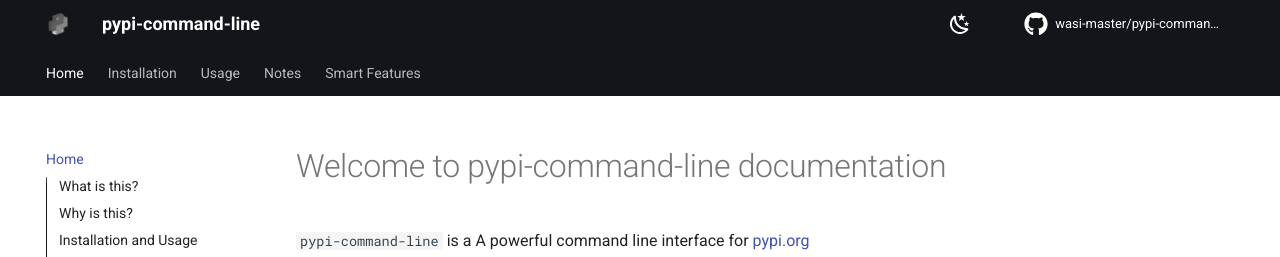
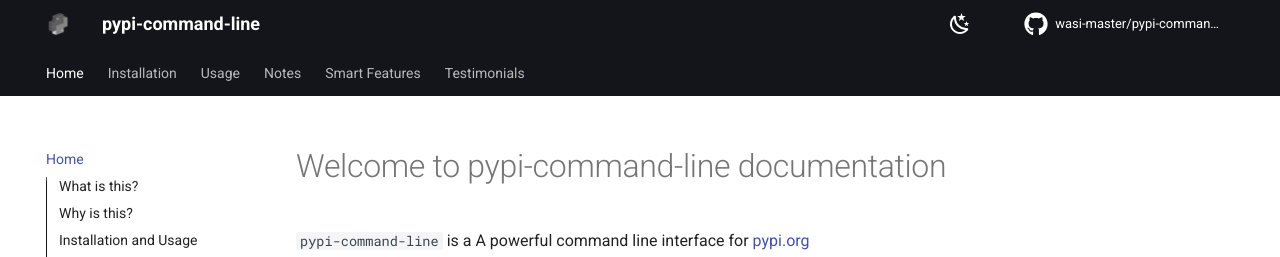
Before and after one commit to wasi-master/pypi-command-line, an MkDocs documentation site: the page built from docs/index.md, in a window 1280 px wide and 900 px high. Shown: the top 257 px of the window. Built offline with MkDocs 1.6.1 and Material for MkDocs 9.7.7, drawn with Linux system fonts in a browser that asks for light colours; comment, search, counter and statistics services are not loaded.

Commit message:
Add testimonials

```diff
--- a/mkdocs.yml
+++ b/mkdocs.yml
@@ -8,6 +8,7 @@
   - Usage: usage.md
   - Notes: notes.md
   - Smart Features: smart_features.md
+  - Testimonials: testimonials.md
 theme:
   name: material
   features:
```
